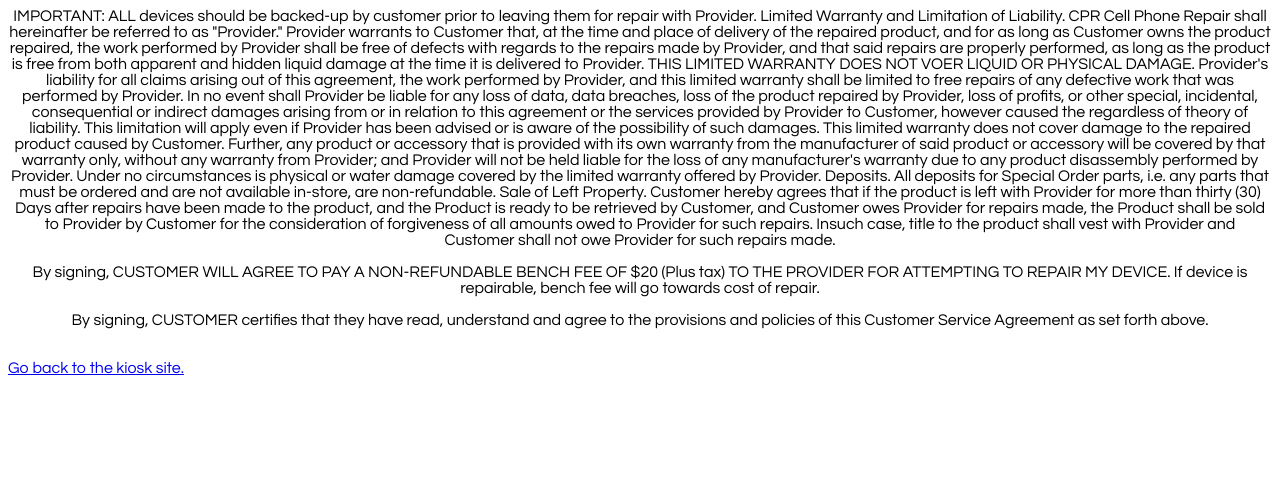
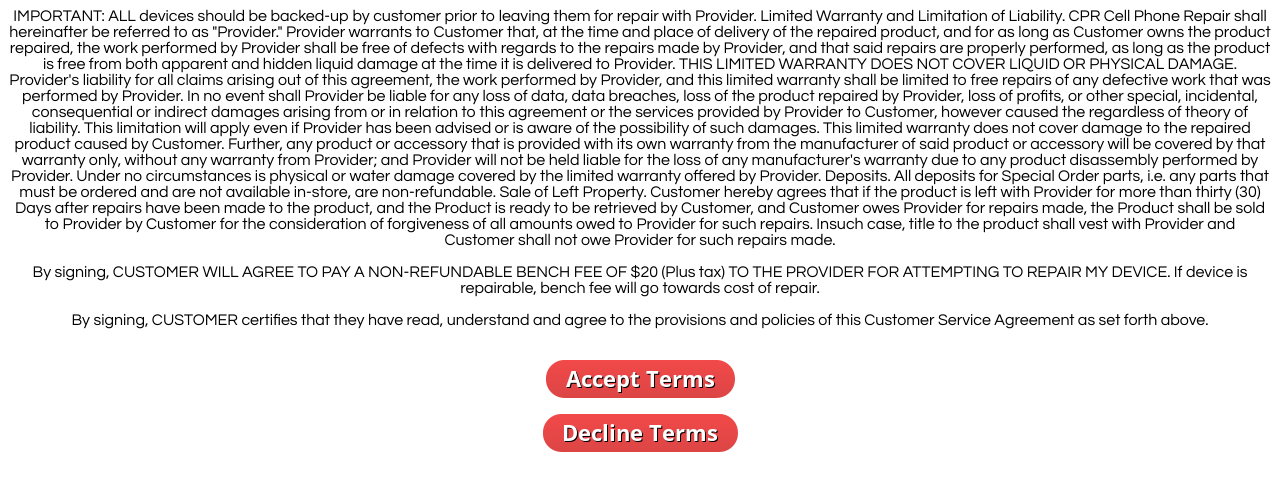
Before and after one commit to CPRKiosk/Legal-Warranty, a plain HTML site: page index.html in a window 1280 px wide. Drawn offline with Linux system fonts and the light colour scheme.

Commit message:
redesign
better looking terms of service and warranty

```diff
--- a/index.html
+++ b/index.html
@@ -1,4 +1,4 @@
-<html>
+
 <p><center><font face="century gothic" size="3">IMPORTANT: ALL devices should be
 backed-up by customer prior to leaving them for repair with Provider.
 Limited Warranty and Limitation of Liability. CPR Cell Phone Repair shall
@@ -8,7 +8,7 @@ hereinafter be referred to as "Provider." Provider warrants to Customer that,
   by Provider shall be free of defects with regards to the repairs made by
   Provider, and that said repairs are properly performed, as long as the
   product is free from both apparent and hidden liquid damage at the time it
-  is delivered to Provider. THIS LIMITED WARRANTY DOES NOT VOER LIQUID OR PHYSICAL DAMAGE.
+  is delivered to Provider. THIS LIMITED WARRANTY DOES NOT COVER LIQUID OR PHYSICAL DAMAGE.
   Provider's liability for all claims arising out of this agreement,
   the work performed by Provider, and this limited warranty shall be limited to
   free repairs of any defective work that was performed by Provider.
@@ -21,7 +21,7 @@ hereinafter be referred to as "Provider." Provider warrants to Customer that,
   the possibility of such damages. This limited warranty does not cover
   damage to the repaired product caused by Customer.
   Further, any product or accessory that is provided with its own warranty
-   from the manufacturer of said product or accessory will be covered by
+ from the manufacturer of said product or accessory will be covered by
    that warranty only, without any warranty from Provider; and Provider will not be held
     liable for the loss of any manufacturer's warranty due to any product disassembly
      performed by Provider. Under no circumstances is physical or water damage covered by the limited warranty offered
@@ -38,5 +38,8 @@ hereinafter be referred to as "Provider." Provider warrants to Customer that,
 <br></br>
 By signing, CUSTOMER certifies that they have read, understand and agree to the provisions and policies of this Customer Service Agreement as set forth above.
 <br></br>
-</p> </html></center>
-<a href="javascript:window.open('','_self').close();" onclick="close_window();return false;">Go back to the kiosk site.</a>
+</center></p></html>
+<center>
+<a href="javascript:window.open('','_self').close();" onclick="close_window();return false;"><img src="accept.png"></a>
+<br></br>
+<a href="192.168.1.251:3000"><img src="decline.png"></a></center>
```
Also changed, not shown: accept.png (added), decline.png (added).
